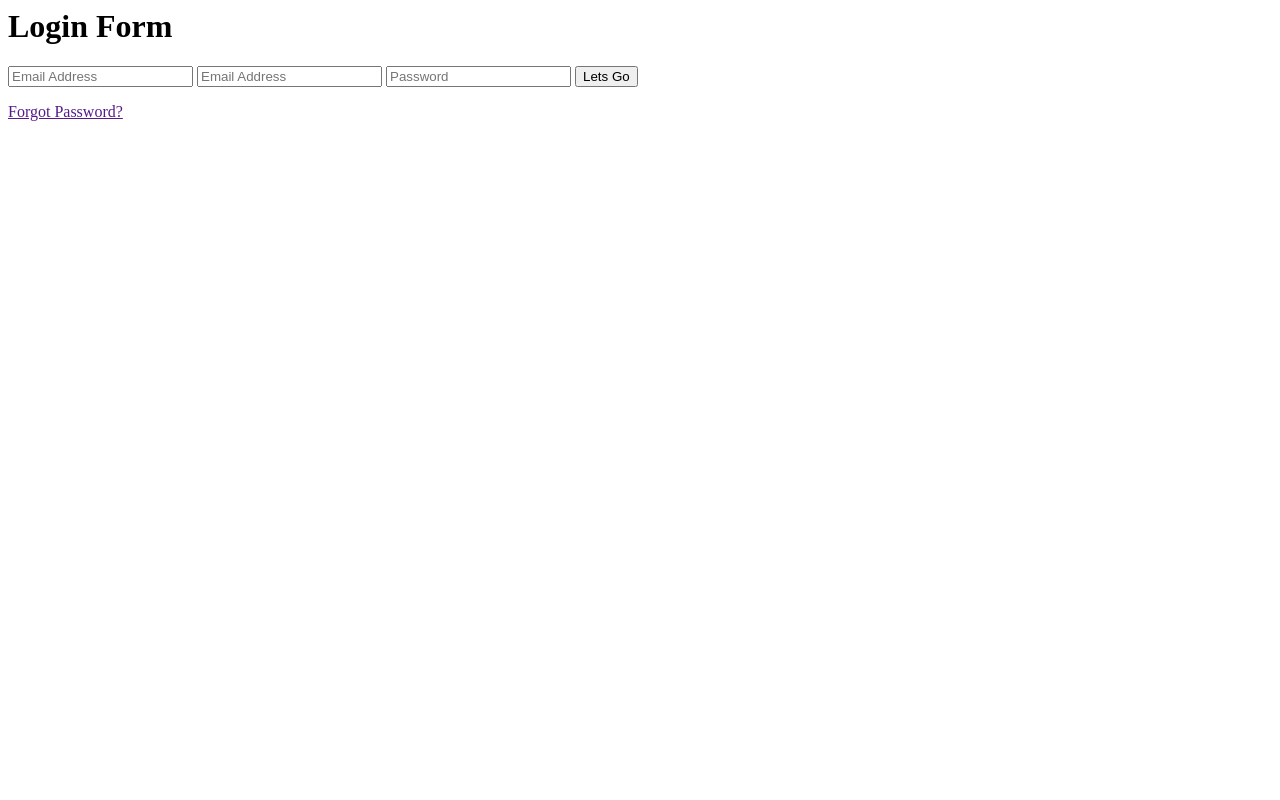
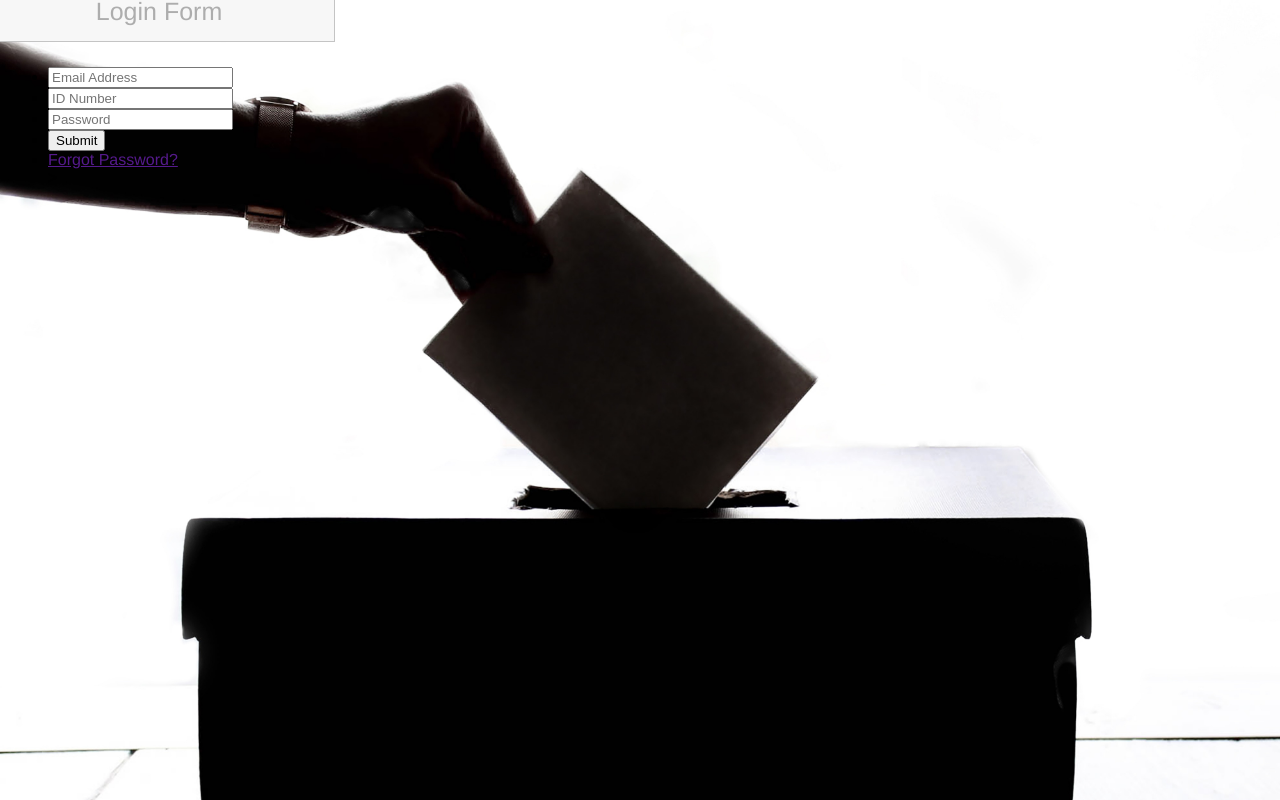
Before and after one commit to lizwkariuki58/politico, a plain HTML site: page UI/login.html in a window 1280 px wide. Drawn offline with Linux system fonts and the light colour scheme.

```diff
--- a/UI/login.html
+++ b/UI/login.html
@@ -1,8 +1,14 @@
-<form class="login">
+<link rel='stylesheet' href='resources/css/index.css'>
+
+<div class='login'>
+<form>
     <h1 class=login-form>Login Form</h1>
-    <input type='text' placeholder='Email Address'>
-    <input type='number' placeholder='Email Address'>
-    <input type="password" class="login-input" placeholder="Password">
-    <input type="submit" value="Lets Go" class="login-button">
-  <p class="login-lost"><a href="">Forgot Password?</a></p>
+    <ul>
+    <li><input type='text' placeholder='Email Address'></li>
+    <li><input type='int' placeholder='ID Number'></li>
+    <li><input type='password' placeholder='Password'></li>
+    <li><input type='submit' class='submit-button' value='Submit'></li>
+    <li><a href=''>Forgot Password?</a></li>>
+  </ul>
   </form>
+</div>
--- a/UI/resources/css/index.css
+++ b/UI/resources/css/index.css
@@ -5,7 +5,6 @@
     background-image: url('../images/image.jpg');
     background-size: cover;
     font-family: Helvetica;
-    opacity:0.5;
 }
 
 #logo{
@@ -19,9 +18,10 @@
     font-family: 'PT Sans Narrow', sans-serif;
 	font-size: 1.3em;
 	font-weight: 400;
-	color: orchid;
+	color: rgb (90,82,110);
 }
 .main {
+    opacity:o.5;
     text-align: center;
     vertical-align: middle;
     line-height: 90px;
@@ -30,8 +30,29 @@
     width: 8em;
     font-size: 100px
 }
+
+.login-form {
+    margin: 20px auto;
+    width: 300px;
+    padding: 30px 25px;
+    background: grey;
+    border: 1px solid #c4c4c4;
+  }
+.login-form {
+    margin: -28px -25px 25px;
+    padding: 15px 25px;
+    line-height: 30px;
+    font-size: 25px;
+    font-weight: 300;
+    color: #ADADAD;
+    text-align:center;
+    background: #f7f7f7;
+
+  }
+
+
 #vote-now{
-    color:orchid;
+    color:rgb(90, 82, 110);
     text-shadow: #343a40 2px 2px;
     min-width: 100%;
     min-height: 12em;
@@ -43,6 +64,6 @@
     bottom: 0;
     width: 100%;
     background-color: ivory;
-    color: orchid;
+    color: rgb(90,82,110);
     text-align: center;
   }
```
Also changed, not shown: UI/index.html (+4 -3 lines), UI/resources/images/logo.png (added), UI/resources/js/script.js (added).
